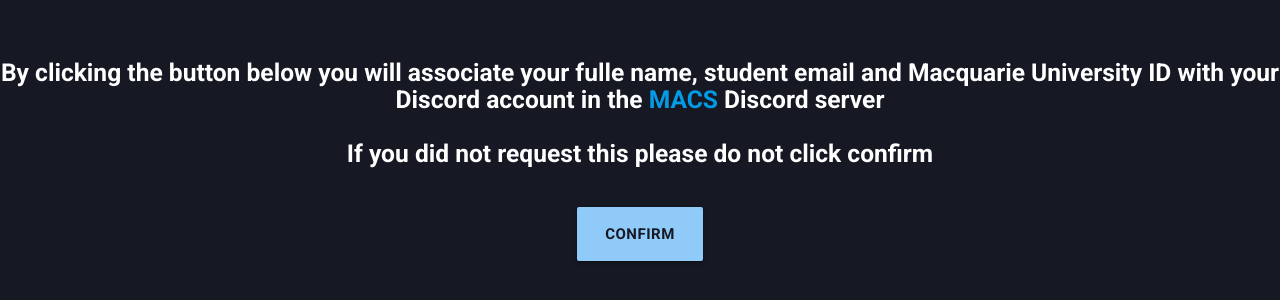
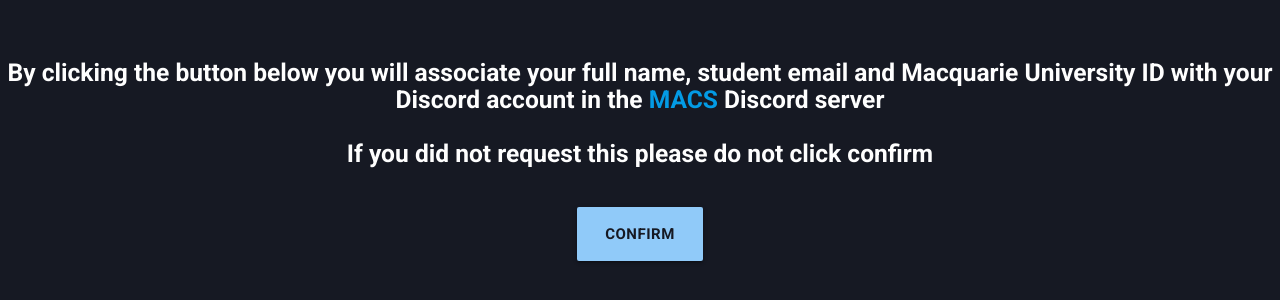
Before and after one commit to jordanbertasso/discord-verify-v3, a website: page src/http/pages/confirm.html in a window 1280 px wide. Shown: the part 248-548 px from the top of the page. Drawn offline with nearby package versions, Linux system fonts and the light colour scheme.

Commit message:
Fix typo

```diff
--- a/src/http/pages/confirm.html
+++ b/src/http/pages/confirm.html
@@ -47,7 +47,7 @@
       "
     >
       <h5 style="color: #fefefe; text-align: center">
-        By clicking the button below you will associate your fulle name, student
+        By clicking the button below you will associate your full name, student
         email and Macquarie University ID with your <br />
         Discord account in the <a href="https://macs.codes">MACS</a> Discord
         server<br />
```
